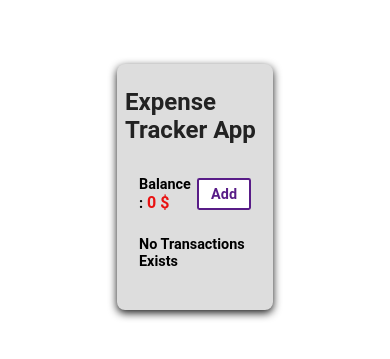
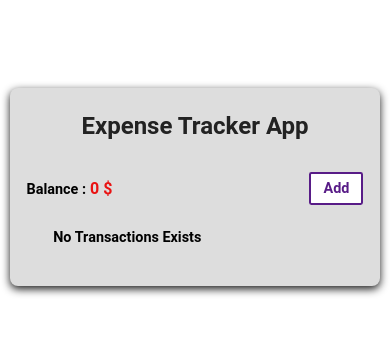
Before and after one commit to MohammadBorabadi0/ExpenseTracker, a React (Create React App) app: page / in a window 390 px wide. Shown: the part 235-594 px from the top of the page. Built offline with nearby package versions, Linux system fonts and the light colour scheme.

Commit message:
add mediaQueries for Responsive

```diff
--- a/src/Components/TransactionApp/TransactionApp.module.css
+++ b/src/Components/TransactionApp/TransactionApp.module.css
@@ -5,3 +5,21 @@
   border-radius: 1rem;
   box-shadow: 0 3px 9px rgba(0, 0, 0, 0.9);
 }
+
+@media (max-width: 991px) {
+  .transactionApp {
+    width: 60%;
+  }
+}
+
+@media (max-width: 768px) {
+  .transactionApp {
+    width: 60%;
+  }
+}
+
+@media (max-width: 576px) {
+  .transactionApp {
+    width: 95%;
+  }
+}
--- a/src/Components/TransactionForm/TransactionForm.module.css
+++ b/src/Components/TransactionForm/TransactionForm.module.css
@@ -75,3 +75,12 @@ label {
   font-size: 1.4rem;
   font-weight: 700;
 }
+
+@media (max-width: 768px) {
+  .balance {
+    width: 95%;
+  }
+  form {
+    width: 95%;
+  }
+}
--- a/src/Components/TransactionItem/TransactionItem.module.css
+++ b/src/Components/TransactionItem/TransactionItem.module.css
@@ -16,3 +16,9 @@
 .tnxItemIncome {
   border-right: 10px solid #65a30d;
 }
+
+@media (max-width: 768px) {
+  .transactionItem {
+    width: 95%;
+  }
+}
--- a/src/Components/TransactionList/TransactionList.module.css
+++ b/src/Components/TransactionList/TransactionList.module.css
@@ -44,3 +44,12 @@
   align-items: center;
   width: 80%;
 }
+
+@media (max-width: 768px) {
+  .transactions {
+    width: 95%;
+  }
+  .filter {
+    width: 95%;
+  }
+}
```
